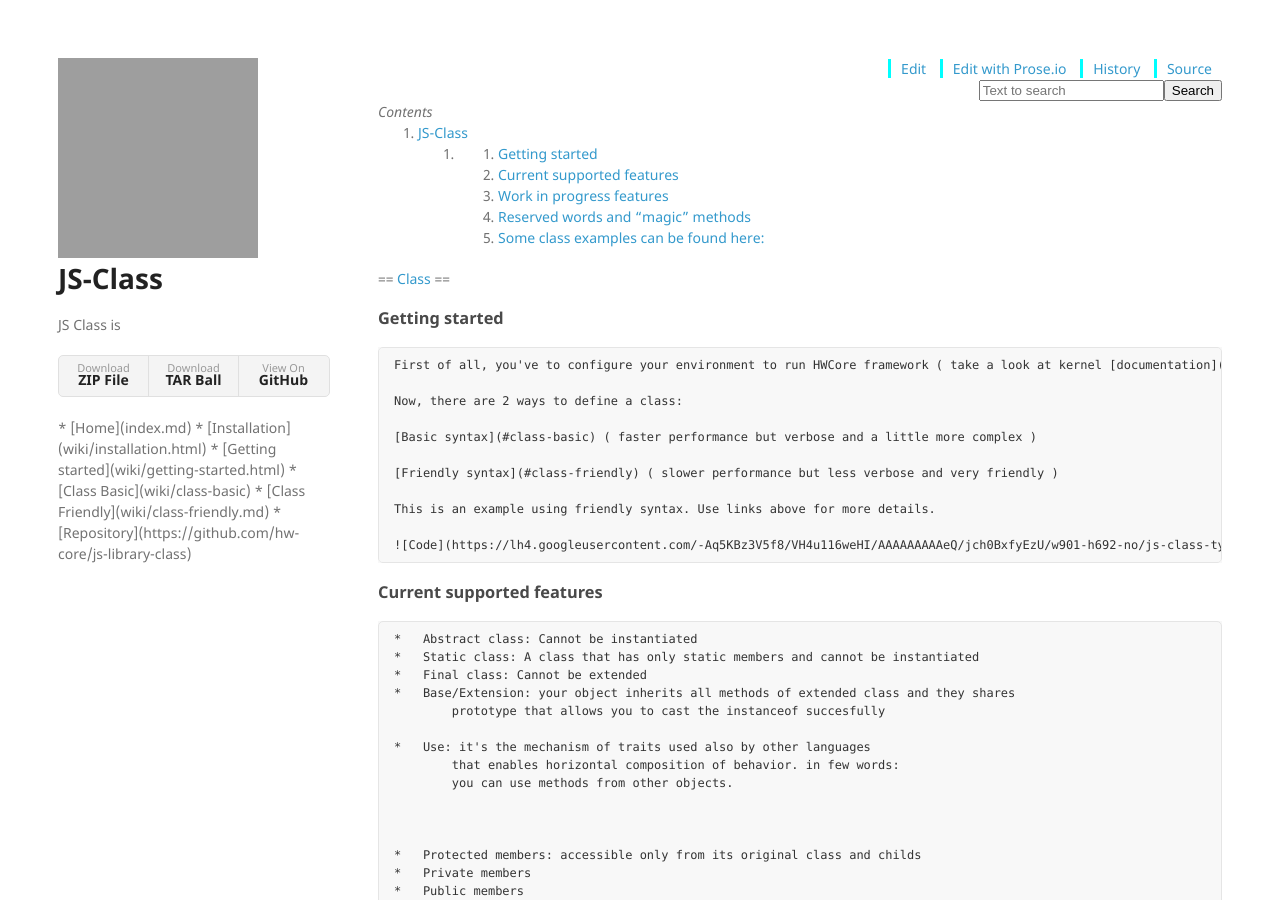
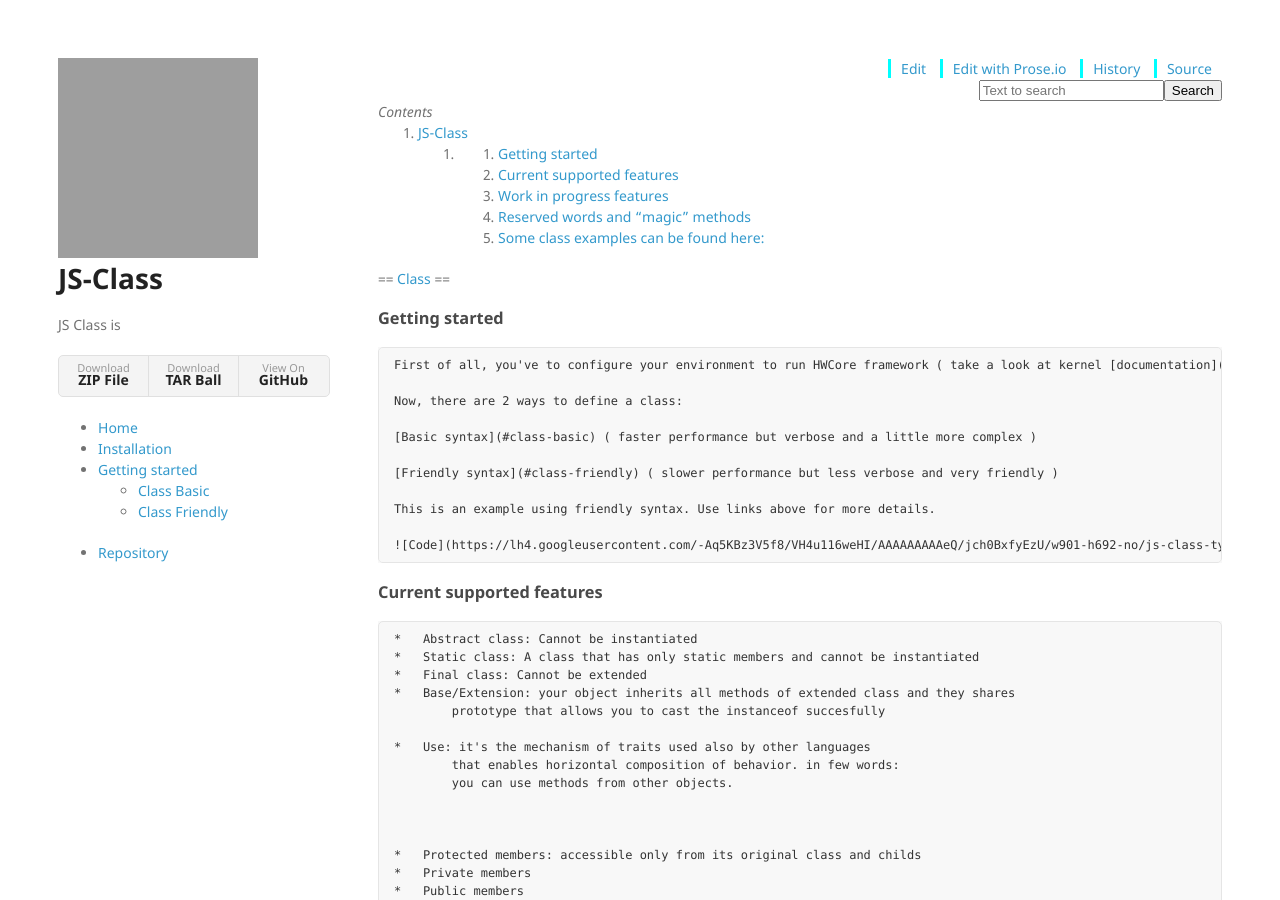
Before and after one commit to HW-Core/js-lib-class, a Jekyll site: the page built from wiki/getting-started.md, in a window 1280 px wide and 900 px high. Built offline with Jekyll 4.4.1, drawn with Linux system fonts in a browser that asks for light colours; nearby versions of some CDN libraries; our own code applies the rules of GitHub Pages for plain Markdown files; grey boxes are pictures that could not be loaded.

Commit message:
fixed sidebar

```diff
--- a/_includes/sidebar.html
+++ b/_includes/sidebar.html
@@ -1,6 +1,17 @@
-*   [Home](index.md)
-*   [Installation](wiki/installation.html)
-*   [Getting started](wiki/getting-started.html)
-    *   [Class Basic](wiki/class-basic)
-    *   [Class Friendly](wiki/class-friendly.md)
-*   [Repository](https://github.com/hw-core/js-library-class)
+<ul>
+    <li><a href="index.md">Home</a></li>
+
+    <li><a href="wiki/installation.html">Installation</a></li>
+
+    <li><a href="wiki/getting-started.html">Getting started</a>
+
+
+    <ul>
+    <li><a href="wiki/class-basic">Class Basic</a></li>
+
+    <li><a href="wiki/class-friendly.md">Class Friendly</a></li></ul>
+    </li>
+
+    <li><a href="https://github.com/hw-core/js-library-class">Repository</a></li>
+    </ul>
+</ul>
```
